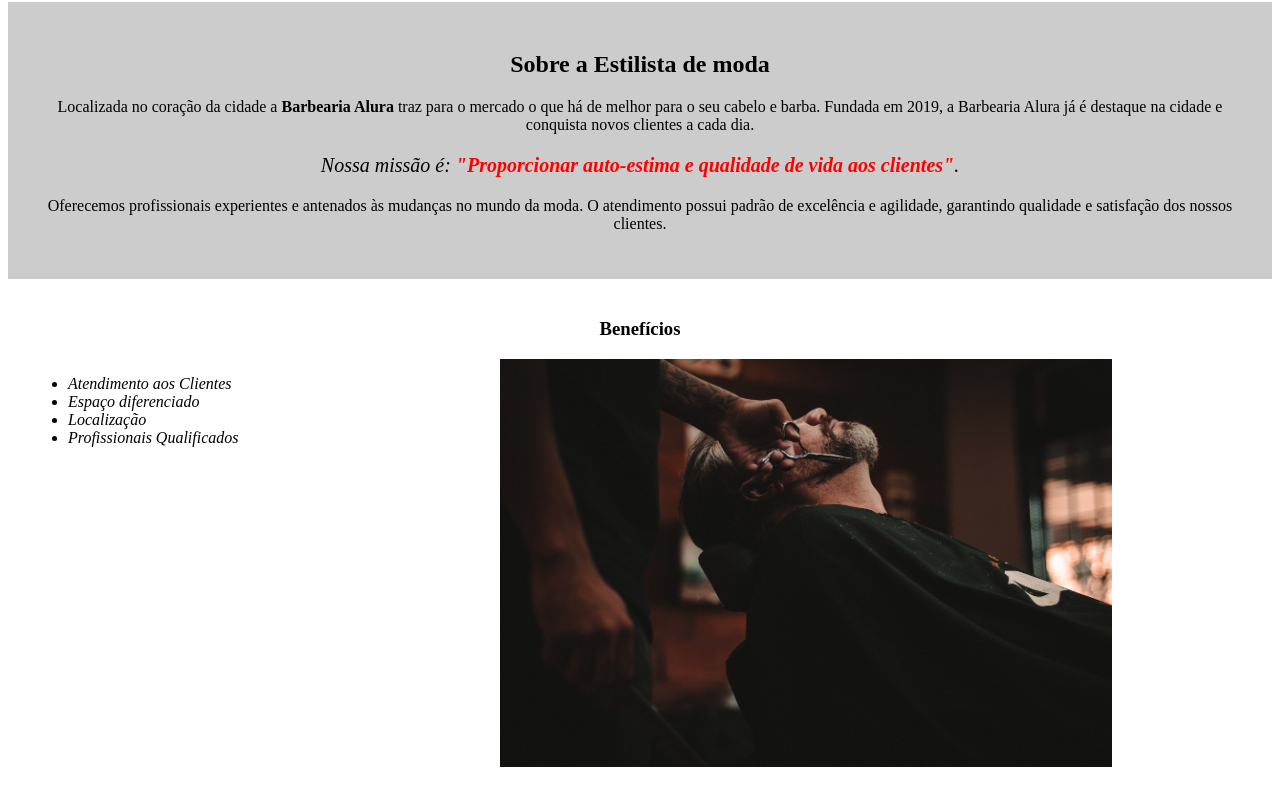
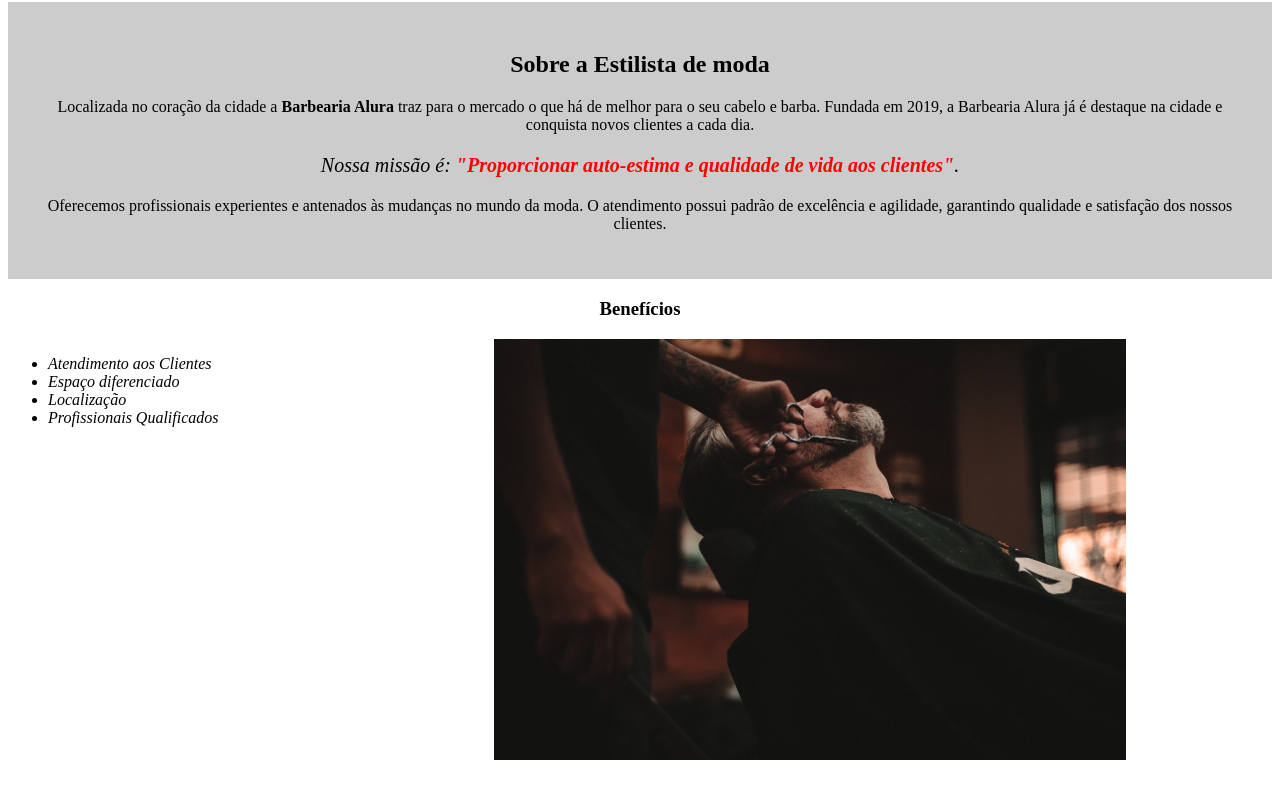
Before and after one commit to eduardamendenz/estilista, a plain HTML site: page index.html in a window 1280 px wide. Shown: the part 1017-1816 px from the top of the page. After the commit the page ends 1789 px from the top, so only its background shows below. Drawn offline with Linux system fonts and the light colour scheme.

```diff
--- a/index.html
+++ b/index.html
@@ -21,7 +21,7 @@
 			<p>Oferecemos profissionais experientes e antenados às mudanças no mundo da moda. O atendimento possui padrão de excelência e agilidade, garantindo qualidade e satisfação dos nossos clientes.</p>
 		</div>
 
-		<div class="beneficios">
+		<div class="">
 			<h3 class="titulo-centralizado">Benefícios</h3>
 
 			<ul>
```
